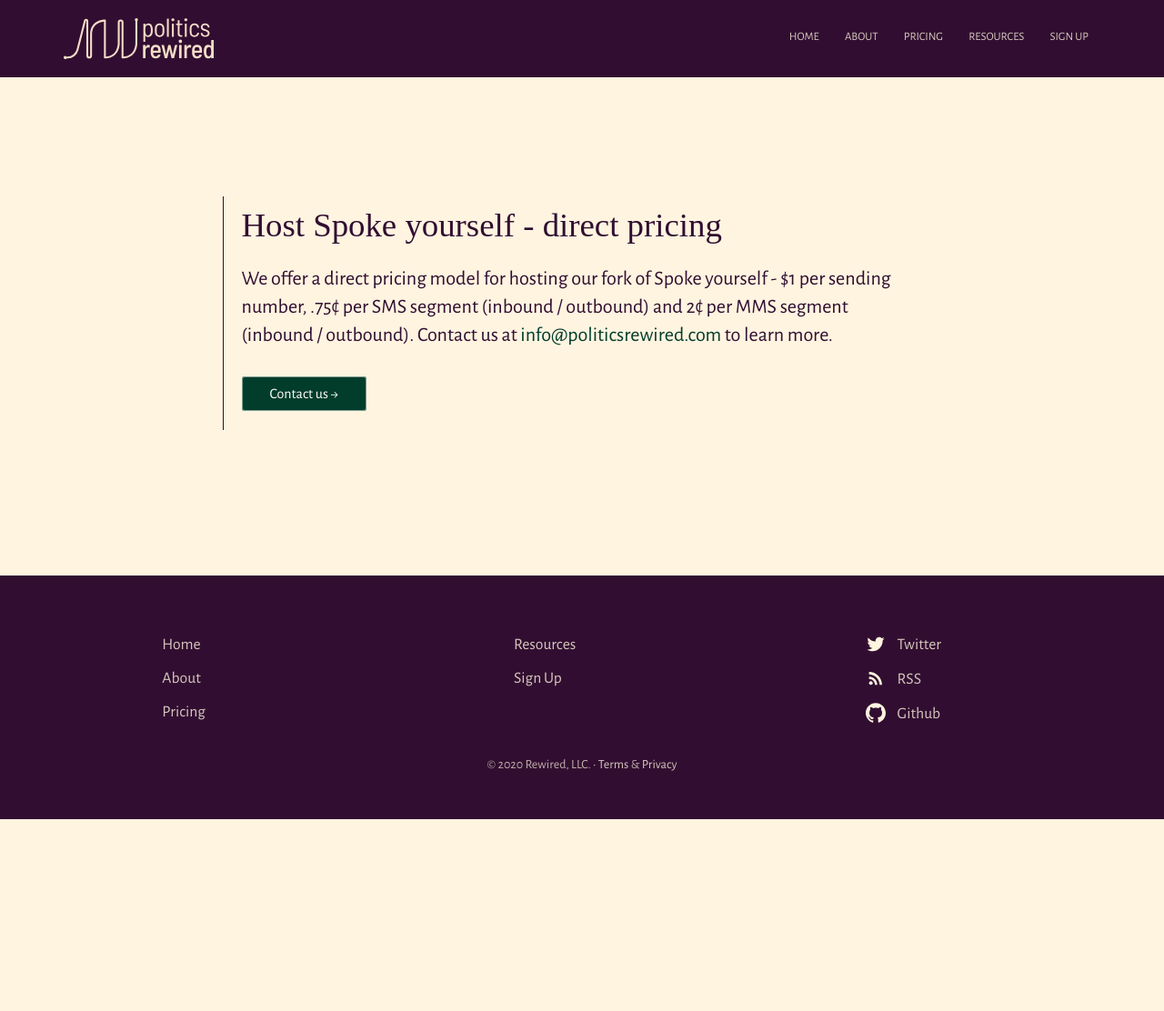
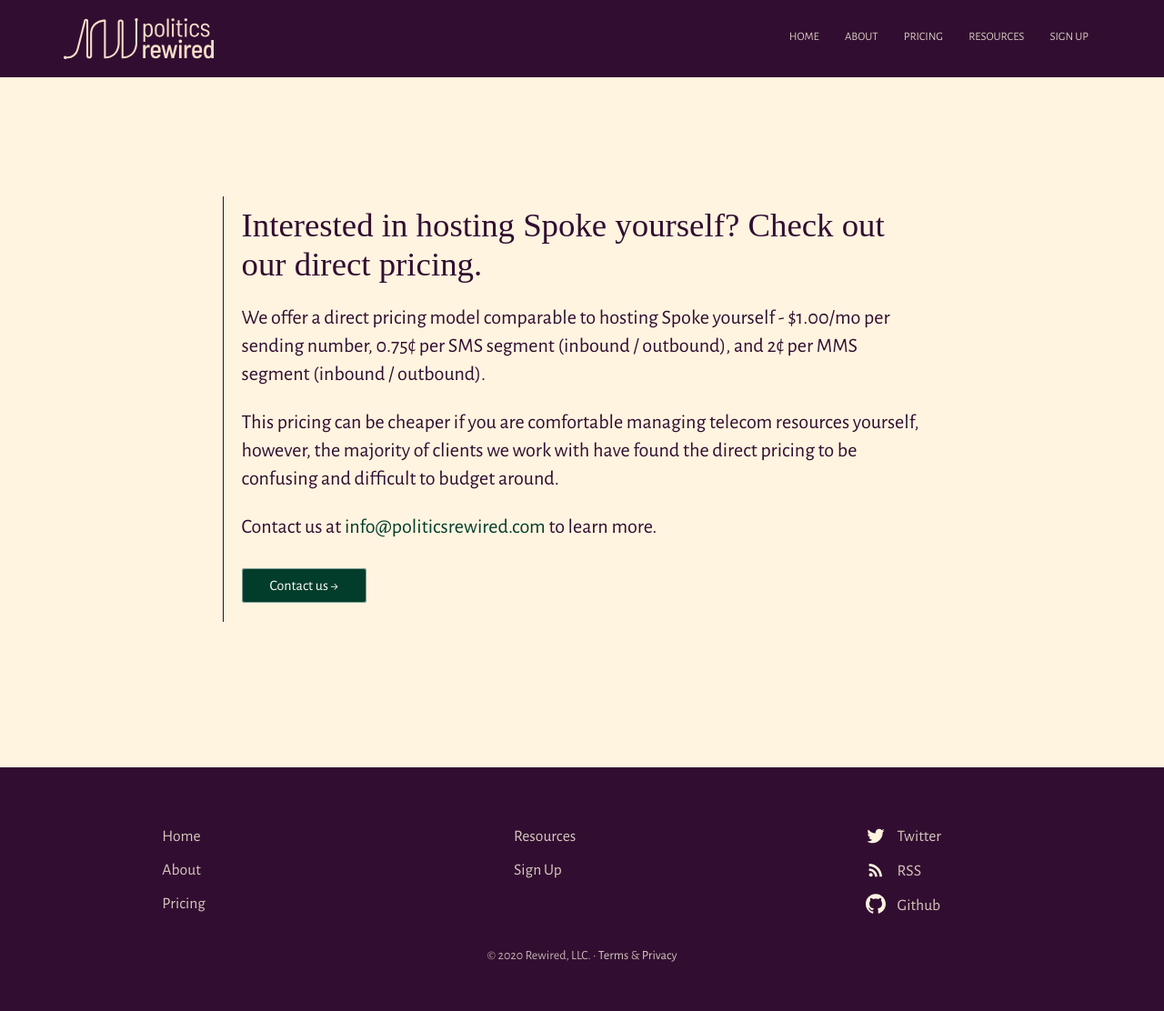
Before and after one commit to politics-rewired/politics-rewired.github.io, a Jekyll site: the page built from directpricing.html, in a window 1280 px wide. Shown: the whole page at 91% size. Built offline with Jekyll 4.4.1, drawn with Linux system fonts in a browser that asks for light colours; some web fonts are replaced; before the commit the page ends 901 px from its top, so only the background shows below that.

Commit message:
docs: expand direct pricing (#10)
* docs: expand direct pricing

- clarify that the customer is not actually hosting Spoke themselves
- add warning note about direct pricing complications

Co-authored-by: Emily Honda Lemmerman <eglemmerman@gmail.com>

```diff
--- a/directpricing.html
+++ b/directpricing.html
@@ -2,9 +2,11 @@
 title: Spoke
 layout: page
 override:
-  heading: Host Spoke yourself - direct pricing
+  heading: Interested in hosting Spoke yourself? Check out our direct pricing.
   description:
-    - We offer a direct pricing model for hosting our fork of Spoke yourself - $1 per sending number, .75¢ per SMS segment (inbound / outbound) and 2¢ per MMS segment (inbound / outbound). Contact us at <a href="mailto:info@politicsrewired.com">info@politicsrewired.com</a> to learn more.
+    - We offer a direct pricing model comparable to hosting Spoke yourself - $1.00/mo per sending number, 0.75¢ per SMS segment (inbound / outbound), and 2¢ per MMS segment (inbound / outbound).
+    - This pricing can be cheaper if you are comfortable managing telecom resources yourself, however, the majority of clients we work with have found the direct pricing to be confusing and difficult to budget around.
+    - Contact us at <a href="mailto:info@politicsrewired.com">info@politicsrewired.com</a> to learn more.
 
 ---
 
```
